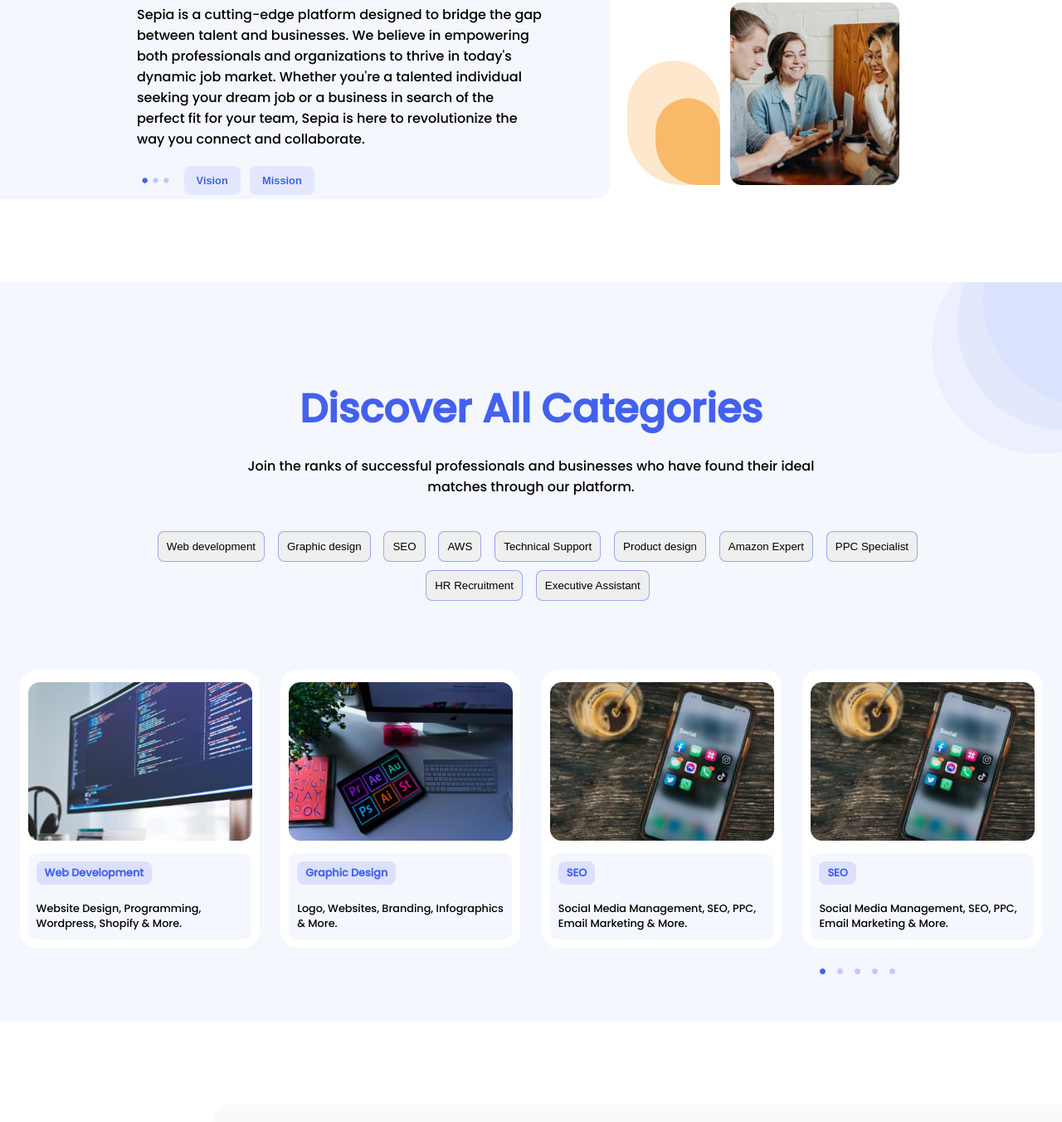
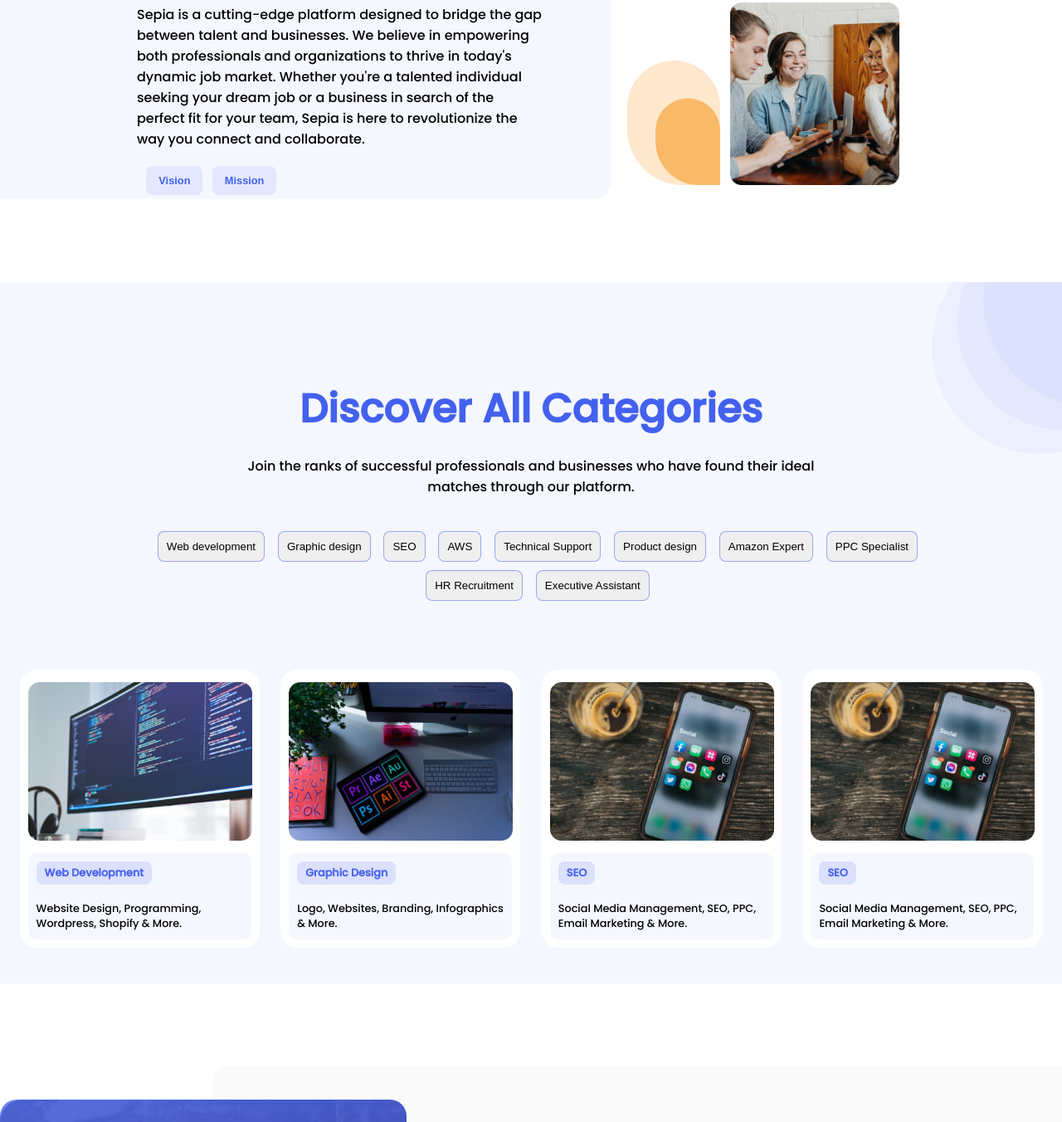
Before and after one commit to Nsoro-Allan/Sepia-Hire-Website, a plain HTML site: page index.html in a window 1280 px wide. Shown: the part 1117-2469 px from the top of the page at 83% size. Drawn offline with Linux system fonts and the light colour scheme.

Commit message:
just made some new changes

```diff
--- a/index.html
+++ b/index.html
@@ -67,7 +67,7 @@
 
                     <div class="left-end">
 
-                        <img src="./imgs/dots.png" alt="">
+                        <!-- <img src="./imgs/dots.png" alt=""> -->
 
                         <button>Vision</button>
                         <button>Mission</button>
@@ -214,9 +214,9 @@
                 </div>
                 <!-- card four ends here -->
 
-                <div class="card-img">
+                <!-- <div class="card-img">
                     <img src="./imgs/more-dots.png" alt="">
-                </div>
+                </div> -->
 
             </div>
 
@@ -300,9 +300,9 @@
 
                     </div>
 
-                    <div class="dots">
+                    <!-- <div class="dots">
                         <img src="./imgs/four-dots.png" alt="">
-                    </div>
+                    </div> -->
 
                  </div>
 
--- a/style.css
+++ b/style.css
@@ -237,6 +237,9 @@ section{
 /* section two starts here */
 .section-two-container{
     background: #4361EE0D;
+    display: flex;
+    flex-direction: column;
+    justify-content: center;
 }
 
 .section-two-content{
@@ -298,6 +301,7 @@ section{
     justify-content: center;
     flex-wrap: wrap;
     margin-top: 50px;
+    margin-bottom: 30px;
 }
 
 .card{
@@ -305,7 +309,6 @@ section{
     padding: 10px;
     width: 289px;
     height: auto;
-    margin-bottom: 50px;
     margin: 1%;
     border-radius: 20px;
     display: flex;
```
Also changed, not shown: Mobile Design/Screenshot 2023-09-28 130002.png (added), Mobile Design/Screenshot 2023-09-28 130016.png (added), Mobile Design/Screenshot 2023-09-28 130036.png (added), Mobile Design/Screenshot 2023-09-28 130047.png (added), Mobile Design/Screenshot 2023-09-28 130058.png (added), Mobile Design/Screenshot 2023-09-28 130109.png (added), Mobile Design/Screenshot 2023-09-28 130124.png (added), Mobile Design/Screenshot 2023-09-28 130141.png (added), Mobile Design/Screenshot 2023-09-28 130153.png (added), Mobile Design/Screenshot 2023-09-28 130207.png (added), Mobile Design/Screenshot 2023-09-28 130220.png (added), imgs/menu.png (added), imgs/send.png (added).
